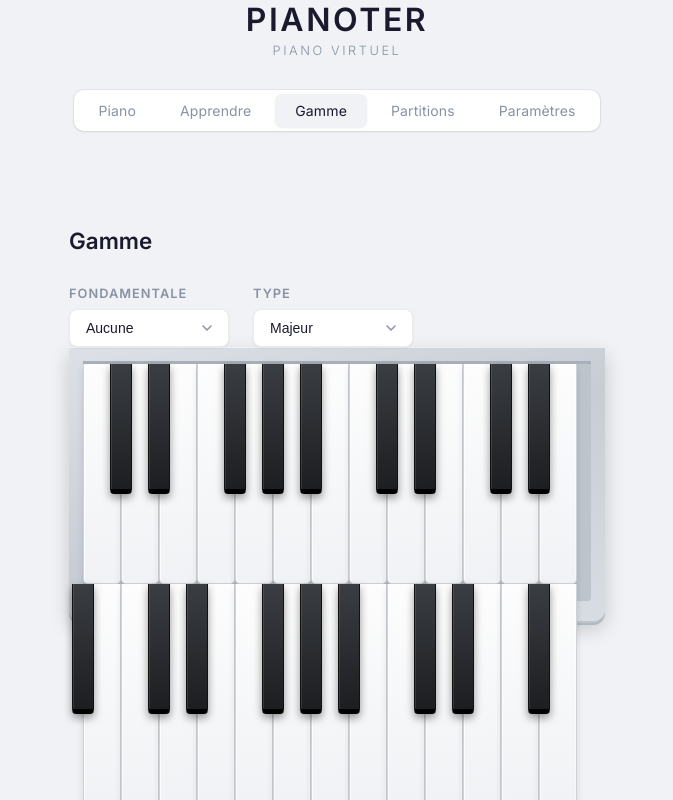
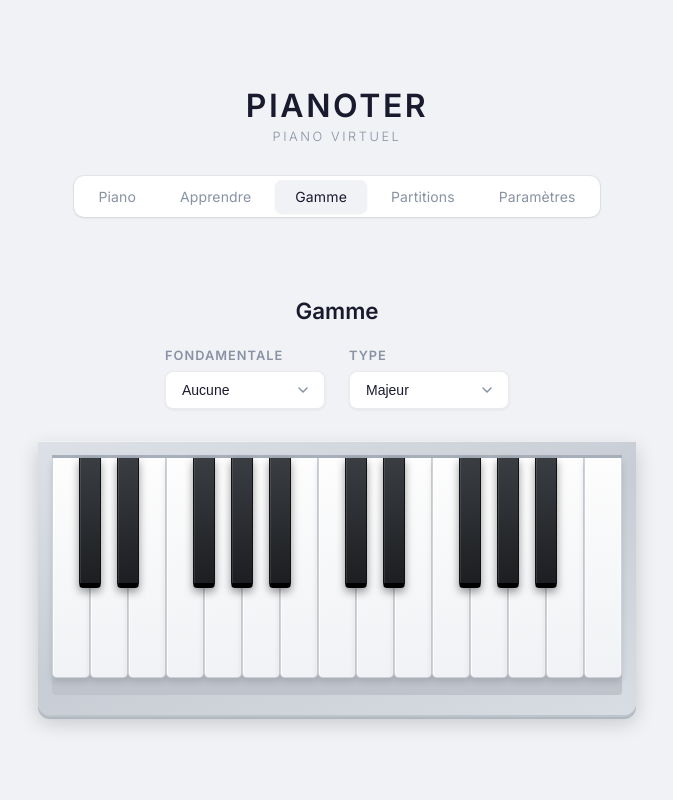
Before and after one commit to alexis-dl/pianoter, an Angular app: page /scale in a window 1280 px wide. Shown: the top 800 px of the page, without its empty margins (303-976 px from the left). Built offline with nearby package versions, Linux system fonts and the light colour scheme.

Commit message:
fix: pages Scale et Paramètres sans contrainte de largeur, dropdown au-dessus du clavier
Suppression des max-width sur .scale-view et .parameters-view.
Scale : contrôles isolés dans .scale-controls (z-index 20) pour que le
dropdown passe par-dessus les touches noires (z-index 10).

```diff
--- a/src/app/parameters/parameters.component.scss
+++ b/src/app/parameters/parameters.component.scss
@@ -1,6 +1,5 @@
 .parameters-view {
   padding: 2rem;
-  max-width: 480px;
 
   h2 {
     margin-bottom: 2rem;
--- a/src/app/scale/scale.component.html
+++ b/src/app/scale/scale.component.html
@@ -1,4 +1,5 @@
 <div class="scale-view" (click)="$event.stopPropagation()">
+  <div class="scale-controls">
     <h2>{{ 'scale.title' | translate }}</h2>
 
     <div class="selects-row">
@@ -55,6 +56,7 @@
       </div>
 
     </div>
+  </div>
 
-  <app-keyboard [highlightScale]="true"></app-keyboard>
+  <app-keyboard [highlightScale]="true" [size]="2"></app-keyboard>
 </div>
--- a/src/app/scale/scale.component.scss
+++ b/src/app/scale/scale.component.scss
@@ -1,9 +1,20 @@
 .scale-view {
-  padding: 2rem;
-  max-width: 600px;
+  display: flex;
+  flex-direction: column;
+  align-items: center;
+  gap: 2rem;
+}
+
+.scale-controls {
+  display: flex;
+  flex-direction: column;
+  align-items: center;
+  gap: 1.5rem;
+  padding-top: 1rem;
+  position: relative;
+  z-index: 20;
 
   h2 {
-    margin-bottom: 2rem;
     font-size: 1.4rem;
     font-weight: 600;
     color: #1a1a2e;
```
Lines whose indentation alone changed are shown as unchanged.
